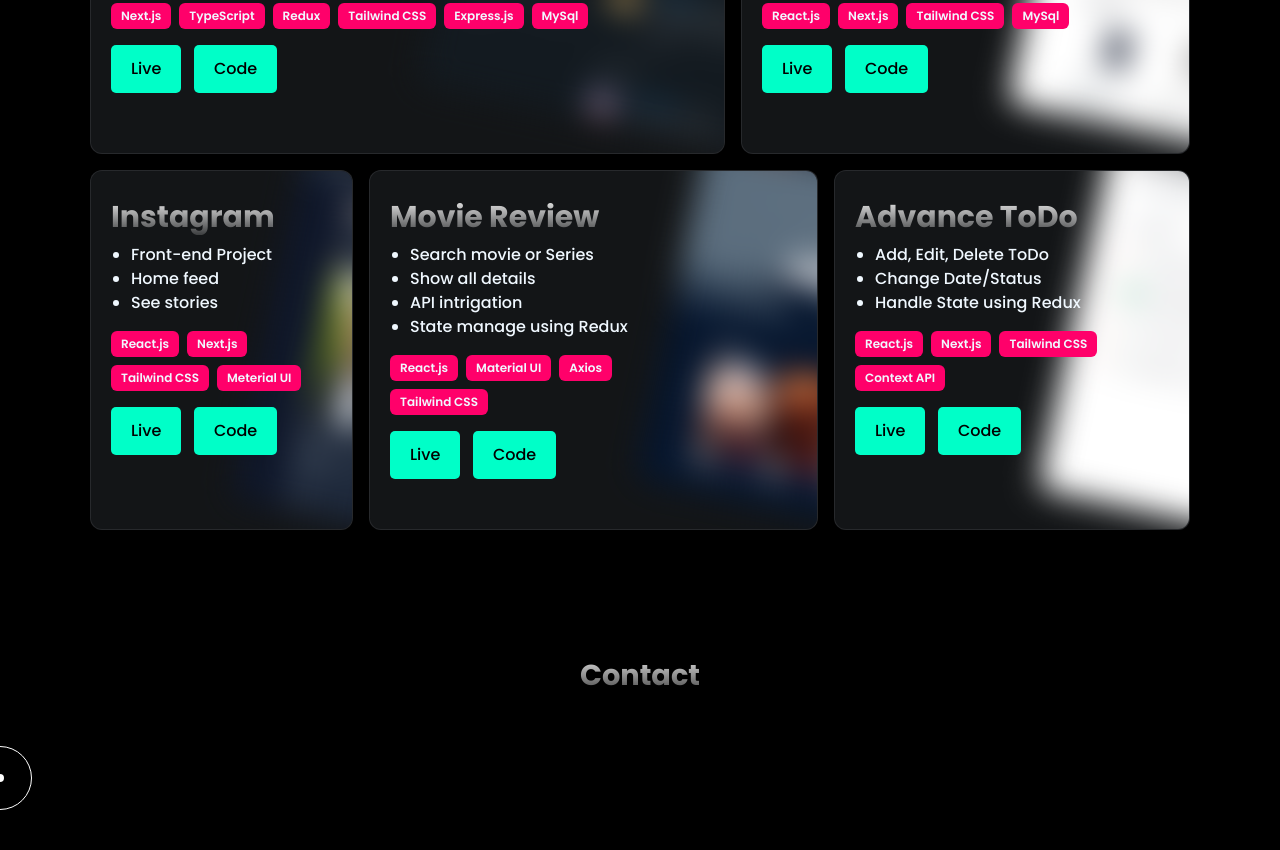
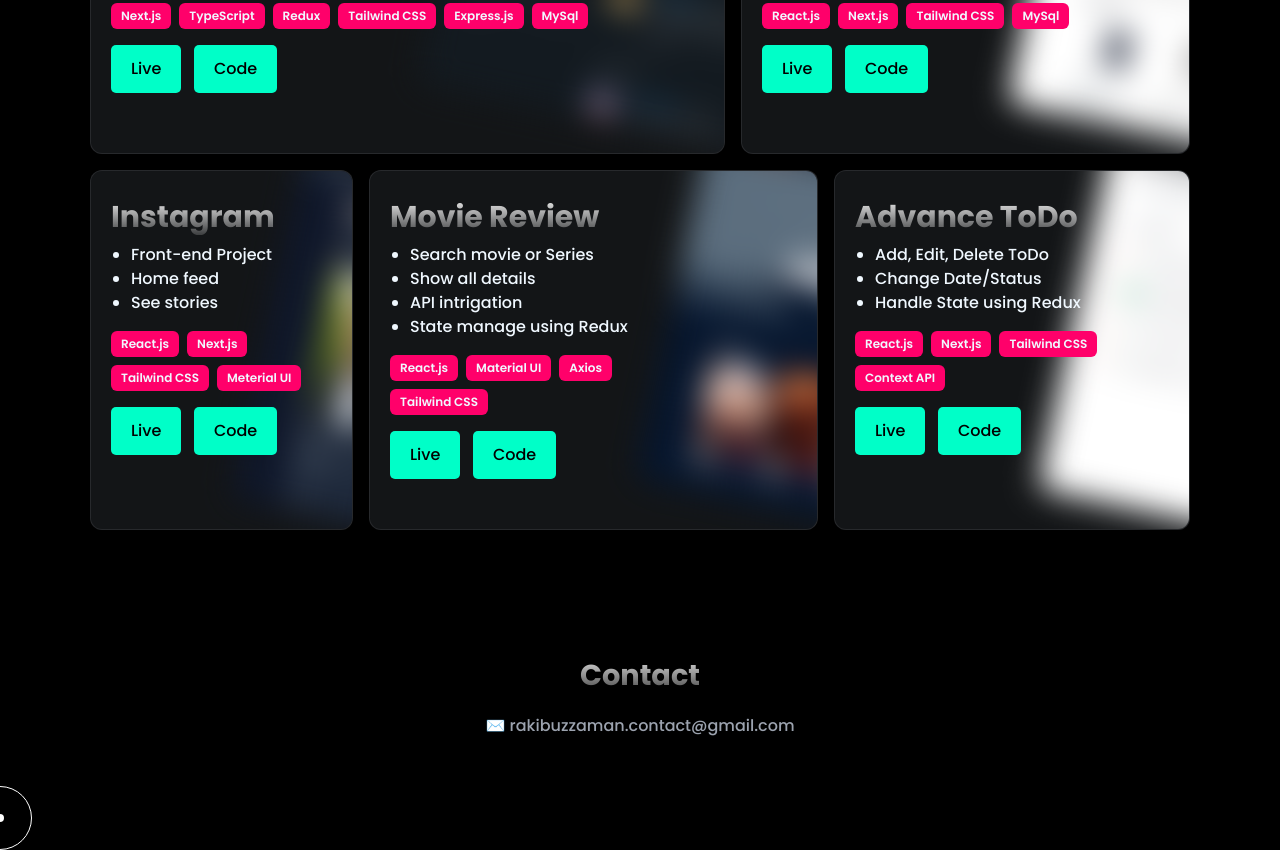
Before and after one commit to mohammedrakib944/animation-portfolio, a plain HTML site: page index.html in a window 1280 px wide. Shown: the part 1468-2318 px from the top of the page. Before the commit the page ends 2278 px from the top, so only its background shows below. Drawn offline with nearby package versions, Linux system fonts and the light colour scheme; a script that the page names is missing.

Commit message:
email added

```diff
--- a/index.html
+++ b/index.html
@@ -330,6 +330,9 @@
     <!-- Here is Contract From -->
     <section class="mb-20">
       <h3 class="mt-6 clip-text title">Contact</h3>
+      <div class="text-center mt-4">
+        <p class="text-gray-400">✉️ rakibuzzaman.contact@gmail.com</p>
+      </div>
     </section>
 
     <!-- cursor -->
```
